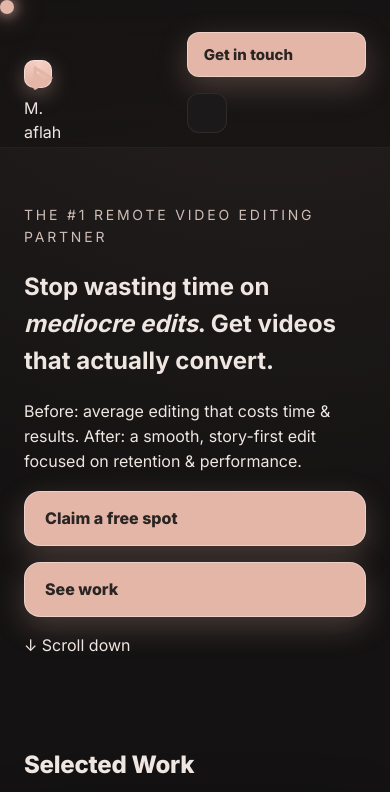
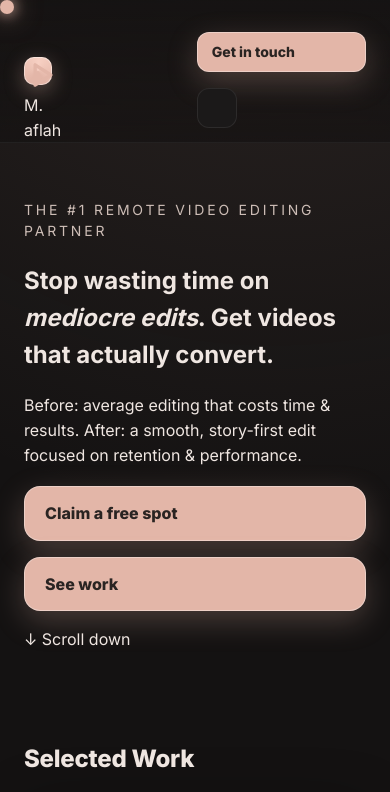
Before and after one commit to aflahafitha890-oss/portfolio-site, a React (Vite) app: page / in a window 390 px wide. Shown: the top 792 px of the page. Built offline with nearby package versions, Linux system fonts and the light colour scheme; grey boxes are pictures that could not be loaded.

Commit message:
Update index.css

```diff
--- a/src/index.css
+++ b/src/index.css
@@ -241,6 +241,14 @@ img{max-width:100%; display:block}
   .links{display:none}
   .hamburger{display:grid}
 }
+/* --- Only shrink the header CTA on phones --- */
+@media (max-width: 900px) {
+  .cta {
+    padding: 8px 14px;   /* smaller padding */
+    font-size: 14px;     /* smaller text */
+    border-radius: 12px; /* slightly tighter radius */
+  }
+}
 
 /* Very small phones */
 @media (max-width: 360px){
```
